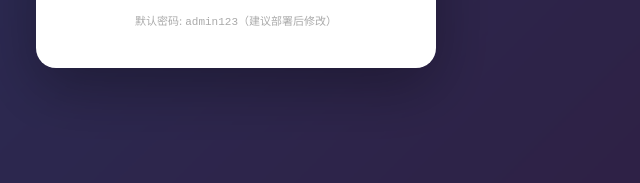
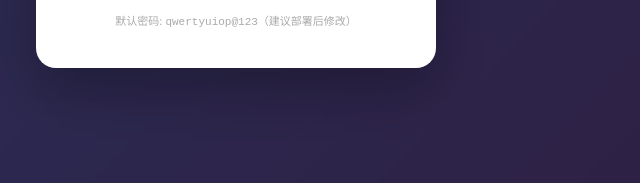
Before and after one commit to wfxx2026/exam-helper, a plain HTML site: page admin/index.html in a window 1280 px wide. Shown: the part 526-709 px from the top of the page, 404-1044 px from the left. Drawn offline with Linux system fonts and the light colour scheme.

Commit message:
更新 index.html

```diff
--- a/admin/index.html
+++ b/admin/index.html
@@ -158,7 +158,7 @@
         <button onclick="doLogin()">进入后台</button>
         <div class="login-error" id="loginError">密码错误</div>
         <div style="margin-top: 15px; font-size: 11px; color: #aaa;">
-            默认密码: <code>admin123</code>（建议部署后修改）
+            默认密码: <code>qwertyuiop@123</code>（建议部署后修改）
         </div>
     </div>
 </div>
```
